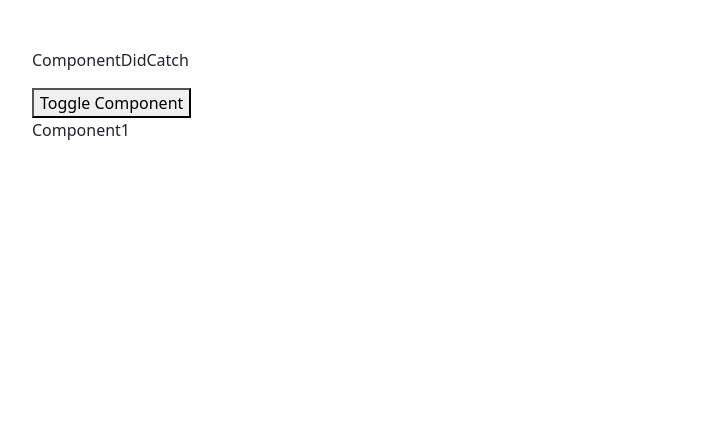
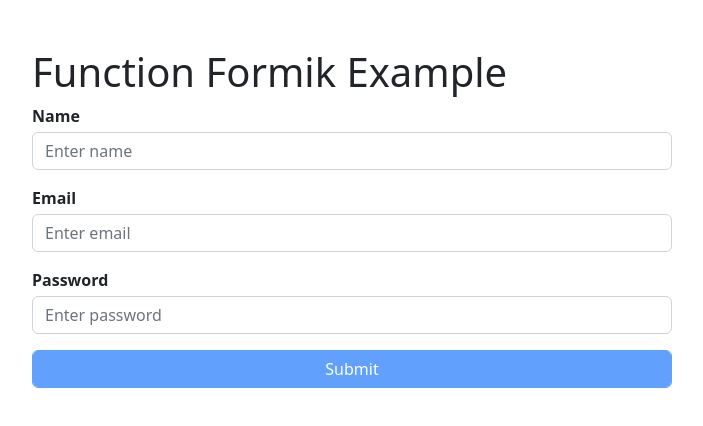
Before and after one commit to gosnippets/reactdemo, a React (Create React App) app: page / in a window 1280 px wide. Shown: the top 426 px of the page, without its empty margins (16-719 px from the left). Built offline with nearby package versions, Linux system fonts and the light colour scheme.

Commit message:
Formik yup

```diff
--- a/package.json
+++ b/package.json
@@ -12,12 +12,15 @@
     "@testing-library/user-event": "^13.5.0",
     "axios": "^1.4.0",
     "bootstrap": "^5.2.3",
+    "formik": "^2.4.0",
+    "joi": "^17.9.2",
     "react": "^18.2.0",
     "react-bootstrap": "^2.7.4",
     "react-dom": "^18.2.0",
     "react-router-dom": "^6.11.2",
     "react-scripts": "5.0.1",
-    "web-vitals": "^2.1.4"
+    "web-vitals": "^2.1.4",
+    "yup": "^1.2.0"
   },
   "scripts": {
     "start": "react-scripts start",
--- a/src/App.js
+++ b/src/App.js
@@ -37,6 +37,7 @@
 import ComponentDidUpdateExample from "./LifecycleMethods/ComponentDidUpdateExample";
 import ComponentWillUnmountExample from "./LifecycleMethods/ComponentWillUnmountExample";
 import ComponentDidCatchExample from "./LifecycleMethods/ComponentDidCatchExample";
+import FunctionFormikExample from "./formik/FunctionFormikExample";
 
 function App() {
   return (<>
@@ -94,7 +95,8 @@
     {/* <GetSnapshotBeforeUpdateExample/> */}
     {/* <ComponentDidUpdateExample /> */}
     {/* <ComponentWillUnmountExample /> */}
-    <ComponentDidCatchExample/>
+    {/* <ComponentDidCatchExample/> */}
+    <FunctionFormikExample/>
   </>);
 }
 
--- /dev/null
+++ b/src/formik/FunctionFormikExample.jsx
@@ -0,0 +1,56 @@
+import { useFormik } from 'formik'
+import * as Joi from 'joi';
+import * as Yup from "yup";
+import React from 'react'
+
+const SignupSchema = Joi.object({
+    name: Joi.string().required(),
+    email: Joi.string(),
+    password: Joi.string()
+});
+
+const SignupSchema2 = Yup.object().shape({
+    name: Yup.string().required("Name is Required"),
+    email: Yup.string().email("Invalid email").required("Email is Required"),
+    password: Yup.string().min(6, "Minimum 6 character is Required").required("Password is Required"),
+});
+
+export default function FunctionFormikExample() {
+
+    const formik = useFormik({
+        initialValues: { name: "", email: "", password: "" },
+        validationSchema: SignupSchema2,
+        onSubmit: (values) => {
+            console.log('submit', values)
+        }
+    })
+
+    return (
+        <div className='m-5' style={{ width: "50%" }}>
+            <h1>Function Formik Example</h1>
+            <form onSubmit={formik.handleSubmit}>
+                <div className='row'>
+                    <div className='col-12'>
+                        <label htmlFor='name' className='mb-1 fw-bold'>Name</label>
+                        <input type='text' value={formik.values.name} onChange={formik.handleChange} onBlur={formik.handleBlur} className='form-control mb-3' id='name' name='name' placeholder='Enter name' />
+                        {formik.errors.name && <div className='text-danger'>{formik.errors.name}</div>}
+                    </div>
+                    <div className='col-12'>
+                        <label htmlFor='email' className='mb-1 fw-bold'>Email</label>
+                        <input type='email' value={formik.values.email} onChange={formik.handleChange} onBlur={formik.handleBlur} className='form-control mb-3' id='email' name='email' placeholder='Enter email' />
+                        {formik.errors.email && <div className='text-danger'>{formik.errors.email}</div>}
+                    </div>
+                    <div className='col-12'>
+                        <label htmlFor='password' className='mb-1 fw-bold'>Password</label>
+                        <input type='password' value={formik.values.password} onChange={formik.handleChange} onBlur={formik.handleBlur} className='form-control mb-3' id='password' name='password' placeholder='Enter password' />
+                        {formik.errors.password && <div className='text-danger'>{formik.errors.password}</div>}
+                    </div>
+                    <div className='col-12'>
+                        <button type='submit' className='btn btn-primary form-control' disabled={!(formik.isValid && formik.dirty)}>Submit</button>
+                    </div>
+                </div>
+            </form>
+
+        </div>
+    )
+}
```
Also changed, not shown: 1 other file (tests, documents, lock files or other folders).
